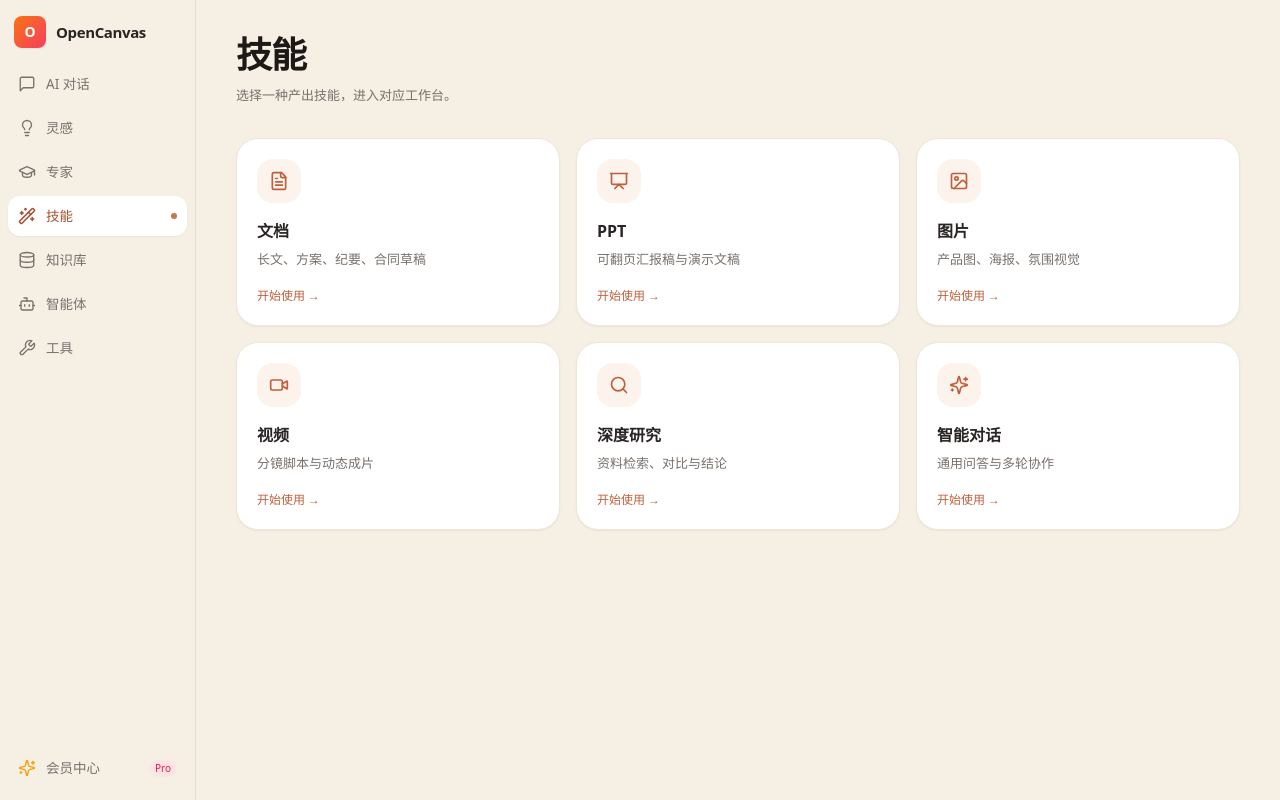
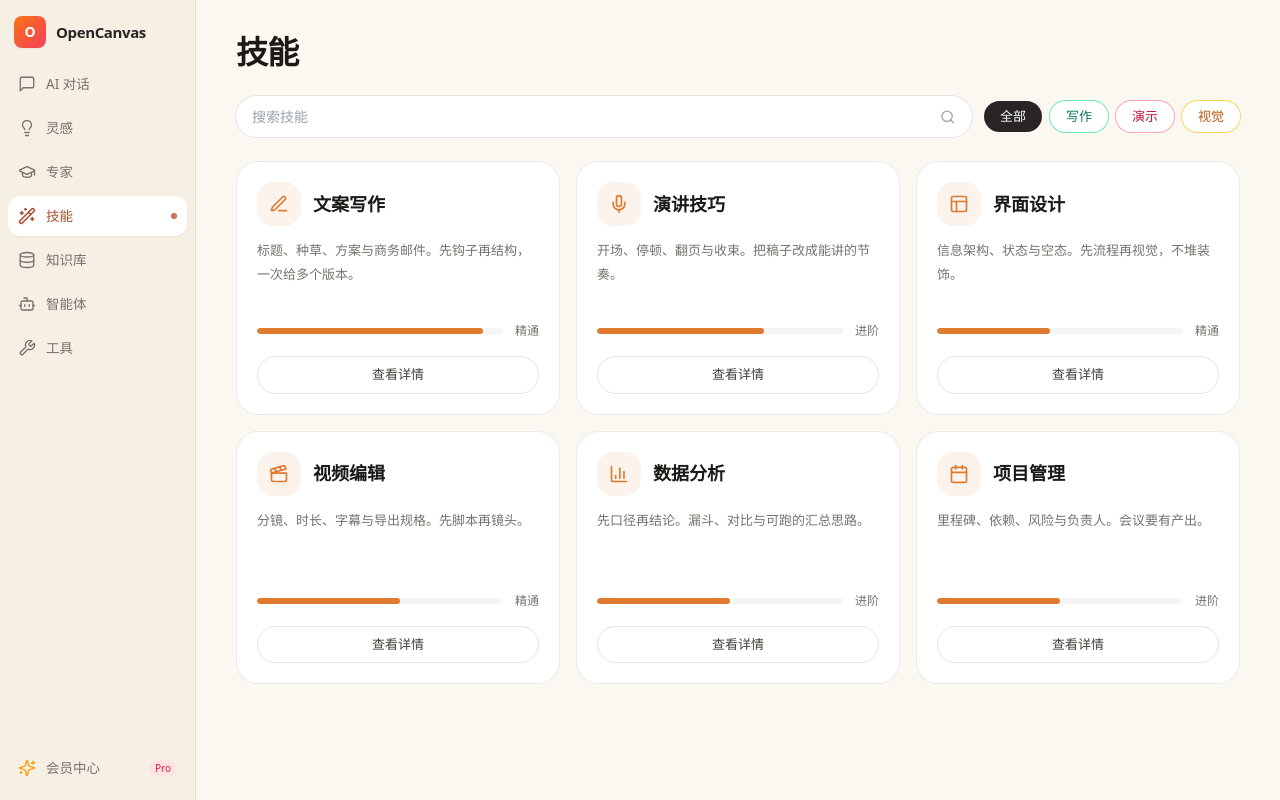
Before and after one commit to lichongyang130/opencode, a Next.js app: page /skills in a window 1280 px wide. Built offline with nearby package versions, Linux system fonts and the light colour scheme.

Commit message:
feat: skills hub matching search/filter mock
Search, 全部/写作/演示/视觉 chips, proficiency bars, and 查看详情
sheets that launch the matching workspace.

Co-authored-by: arena-agent <297053741+arena-agent@users.noreply.github.com>

```diff
--- a/src/app/skills/page.tsx
+++ b/src/app/skills/page.tsx
@@ -1,13 +1,16 @@
 "use client";
 
+import { useMemo, useState } from "react";
 import { useRouter } from "next/navigation";
 import {
-  FileText,
-  Image as ImageIcon,
-  Presentation,
+  BarChart3,
+  Calendar,
+  Clapperboard,
+  Layout,
+  Mic,
+  PenLine,
   Search,
-  Sparkles,
-  Video,
+  X,
   type LucideIcon,
 } from "lucide-react";
 import { Sidebar } from "@/components/workspace/Sidebar";
@@ -15,57 +18,246 @@
 import { toast } from "@/lib/store/toast";
 import { Toaster } from "@/components/Toaster";
 
+type Cat = "写作" | "演示" | "视觉";
+type Level = "精通" | "进阶" | "入门";
+
 const SKILLS: {
   key: string;
   label: string;
   desc: string;
+  detail: string[];
+  cat: Cat;
   mode: WorkspaceMode;
   icon: LucideIcon;
+  level: Level;
+  pct: number;
 }[] = [
-  { key: "docs", label: "文档", desc: "长文、方案、纪要、合同草稿", mode: "docs", icon: FileText },
-  { key: "ppt", label: "PPT", desc: "可翻页汇报稿与演示文稿", mode: "slides", icon: Presentation },
-  { key: "image", label: "图片", desc: "产品图、海报、氛围视觉", mode: "image", icon: ImageIcon },
-  { key: "video", label: "视频", desc: "分镜脚本与动态成片", mode: "video", icon: Video },
-  { key: "research", label: "深度研究", desc: "资料检索、对比与结论", mode: "research", icon: Search },
-  { key: "chat", label: "智能对话", desc: "通用问答与多轮协作", mode: "chat", icon: Sparkles },
+  {
+    key: "copy",
+    label: "文案写作",
+    desc: "标题、种草、方案与商务邮件。先钩子再结构，一次给多个版本。",
+    detail: [
+      "适合广告、社媒、邮件和方案里的文字。会先问对象与渠道，再给标题和正文。",
+      "输出：多版标题、钩子-利益-行动正文、禁用未验证功效。",
+      "不适合：把未测参数写成卖点。",
+    ],
+    cat: "写作",
+    mode: "docs",
+    icon: PenLine,
+    level: "精通",
+    pct: 92,
+  },
+  {
+    key: "speech",
+    label: "演讲技巧",
+    desc: "开场、停顿、翻页与收束。把稿子改成能讲的节奏。",
+    detail: [
+      "适合发布、述职和路演。会标强攻页与带过页，控制时间。",
+      "输出：口播稿、时间切分、可能被追问的三题。",
+      "不适合：只要一张装饰封面。",
+    ],
+    cat: "演示",
+    mode: "slides",
+    icon: Mic,
+    level: "进阶",
+    pct: 68,
+  },
+  {
+    key: "ui",
+    label: "界面设计",
+    desc: "信息架构、状态与空态。先流程再视觉，不堆装饰。",
+    detail: [
+      "适合后台、工作台和活动页。会给关键路径与组件清单。",
+      "输出：页面清单、状态表、一页一意的示意。",
+      "不适合：要未提供的像素终稿冒充已开发。",
+    ],
+    cat: "视觉",
+    mode: "image",
+    icon: Layout,
+    level: "精通",
+    pct: 46,
+  },
+  {
+    key: "video",
+    label: "视频编辑",
+    desc: "分镜、时长、字幕与导出规格。先脚本再镜头。",
+    detail: [
+      "适合产品演示和短视频口播。会写镜头表和字幕节奏。",
+      "输出：分镜、旁白、B-roll 清单。",
+      "不适合：承诺未拍摄素材已成片。",
+    ],
+    cat: "视觉",
+    mode: "video",
+    icon: Clapperboard,
+    level: "精通",
+    pct: 58,
+  },
+  {
+    key: "data",
+    label: "数据分析",
+    desc: "先口径再结论。漏斗、对比与可跑的汇总思路。",
+    detail: [
+      "适合运营周报和实验解读。未知数据标待核实，不编造显著。",
+      "输出：口径、假设、图表建议、SQL 示意。",
+      "不适合：要未提供数仓的真实结果。",
+    ],
+    cat: "写作",
+    mode: "research",
+    icon: BarChart3,
+    level: "进阶",
+    pct: 54,
+  },
+  {
+    key: "pm",
+    label: "项目管理",
+    desc: "里程碑、依赖、风险与负责人。会议要有产出。",
+    detail: [
+      "适合版本节奏和跨部门接口。缓冲公开，完成度不编造。",
+      "输出：里程碑、RACI、风险黄灯。",
+      "不适合：只要愿景海报。",
+    ],
+    cat: "演示",
+    mode: "docs",
+    icon: Calendar,
+    level: "进阶",
+    pct: 50,
+  },
 ];
+
+const CATS = ["全部", "写作", "演示", "视觉"] as const;
 
 export default function SkillsPage() {
   const router = useRouter();
   const { newConversation, selectConversation } = useChatStore();
+  const [q, setQ] = useState("");
+  const [cat, setCat] = useState<(typeof CATS)[number]>("全部");
+  const [open, setOpen] = useState<string | null>(null);
 
-  const start = async (mode: WorkspaceMode, label: string) => {
+  const list = useMemo(() => {
+    const s = q.trim();
+    return SKILLS.filter((x) => {
+      if (cat !== "全部" && x.cat !== cat) return false;
+      if (!s) return true;
+      return `${x.label}${x.desc}${x.cat}`.includes(s);
+    });
+  }, [q, cat]);
+
+  const current = SKILLS.find((x) => x.key === open) ?? null;
+
+  const start = async (mode: WorkspaceMode, label: string, hint?: string) => {
     const id = await newConversation(mode);
     await selectConversation(id);
     toast(`已打开「${label}」技能`, "success");
-    router.push("/chat");
+    router.push(hint ? `/chat?skill=${encodeURIComponent(label)}` : "/chat");
   };
 
   return (
-    <div className="flex h-screen overflow-hidden bg-[#f6efe4] text-stone-800">
+    <div className="flex h-screen overflow-hidden bg-[#fbf8f2] text-stone-800">
       <Sidebar />
       <main className="min-w-0 flex-1 overflow-y-auto px-6 py-7 lg:px-10">
-        <h1 className="text-[36px] font-extrabold tracking-tight text-stone-900">技能</h1>
-        <p className="mt-1 text-[13px] text-stone-500">选择一种产出技能，进入对应工作台。</p>
+        <h1 className="text-[32px] font-extrabold tracking-tight text-stone-900">技能</h1>
 
-        <div className="mt-8 grid grid-cols-1 gap-4 sm:grid-cols-2 xl:grid-cols-3">
-          {SKILLS.map((s) => (
-            <button
-              key={s.key}
-              type="button"
-              onClick={() => void start(s.mode, s.label)}
-              className="flex flex-col items-start rounded-[22px] border border-[#ece6db] bg-white p-5 text-left shadow-sm transition hover:-translate-y-0.5 hover:border-[#e0b79c]"
-            >
-              <span className="flex h-11 w-11 items-center justify-center rounded-2xl bg-[#fbf3ec] text-[#c05f3c]">
-                <s.icon className="h-5 w-5" />
-              </span>
-              <h2 className="mt-4 text-[16px] font-semibold text-stone-800">{s.label}</h2>
-              <p className="mt-1 text-[13px] leading-6 text-stone-500">{s.desc}</p>
-              <span className="mt-4 text-[12px] font-medium text-[#c05f3c]">开始使用 →</span>
-            </button>
+        <div className="mt-5 flex flex-wrap items-center gap-3">
+          <div className="flex min-w-[240px] flex-1 items-center gap-2 rounded-full bg-white px-4 py-2.5 ring-1 ring-stone-200">
+            <input
+              value={q}
+              onChange={(e) => setQ(e.target.value)}
+              placeholder="搜索技能"
+              className="w-full bg-transparent text-[14px] outline-none"
+            />
+            <Search className="h-4 w-4 text-stone-400" />
+          </div>
+          <div className="flex flex-wrap gap-2">
+            {CATS.map((c) => (
+              <button
+                key={c}
+                type="button"
+                onClick={() => setCat(c)}
+                className={`rounded-full px-4 py-1.5 text-[13px] font-medium ${
+                  cat === c
+                    ? "bg-stone-800 text-white"
+                    : c === "写作"
+                      ? "bg-white text-emerald-700 ring-1 ring-emerald-300"
+                      : c === "演示"
+                        ? "bg-white text-rose-700 ring-1 ring-rose-300"
+                        : c === "视觉"
+                          ? "bg-white text-amber-700 ring-1 ring-amber-300"
+                          : "bg-white text-stone-600 ring-1 ring-stone-200"
+                }`}
+              >
+                {c}
+              </button>
+            ))}
+          </div>
+        </div>
+
+        {list.length === 0 && <p className="mt-8 text-[13px] text-stone-500">没有匹配的技能。</p>}
+
+        <div className="mt-6 grid gap-4 pb-12 sm:grid-cols-2 xl:grid-cols-3">
+          {list.map((s) => (
+            <article key={s.key} className="flex flex-col rounded-[22px] border border-stone-200/80 bg-white p-5">
+              <div className="flex items-center gap-3">
+                <span className="flex h-11 w-11 items-center justify-center rounded-2xl bg-[#fbf3ec] text-[#e07a2f]">
+                  <s.icon className="h-5 w-5" />
+                </span>
+                <h2 className="text-[18px] font-semibold text-stone-900">{s.label}</h2>
+              </div>
+              <p className="mt-3 min-h-[72px] text-[13px] leading-6 text-stone-500">{s.desc}</p>
+              <div className="mt-3 flex items-center gap-3">
+                <div className="h-1.5 flex-1 overflow-hidden rounded-full bg-stone-100">
+                  <div className="h-full rounded-full bg-[#e07a2f]" style={{ width: `${s.pct}%` }} />
+                </div>
+                <span className="text-[12px] text-stone-500">{s.level}</span>
+              </div>
+              <button
+                type="button"
+                onClick={() => setOpen(s.key)}
+                className="mt-4 w-full rounded-full border border-stone-200 py-2 text-[13px] text-stone-700 hover:border-[#e07a2f]"
+              >
+                查看详情
+              </button>
+            </article>
           ))}
         </div>
       </main>
+
+      {current && (
+        <div className="fixed inset-0 z-50 flex items-end justify-center bg-black/40 p-4 sm:items-center" onClick={() => setOpen(null)}>
+          <div className="w-full max-w-[560px] rounded-[24px] bg-[#fbf8f2] p-6 shadow-2xl" onClick={(e) => e.stopPropagation()}>
+            <div className="flex items-start gap-3">
+              <span className="flex h-12 w-12 items-center justify-center rounded-2xl bg-[#fbf3ec] text-[#e07a2f]">
+                <current.icon className="h-6 w-6" />
+              </span>
+              <div className="min-w-0 flex-1">
+                <p className="text-[20px] font-bold text-stone-900">{current.label}</p>
+                <p className="text-[13px] text-stone-500">
+                  {current.cat} · {current.level}
+                </p>
+              </div>
+              <button type="button" onClick={() => setOpen(null)} aria-label="关闭">
+                <X className="h-5 w-5 text-stone-400" />
+              </button>
+            </div>
+            <div className="mt-4 space-y-3 text-[14px] leading-7 text-stone-700">
+              {current.detail.map((p) => (
+                <p key={p}>{p}</p>
+              ))}
+            </div>
+            <div className="mt-5 flex gap-2">
+              <button
+                type="button"
+                onClick={() => void start(current.mode, current.label)}
+                className="rounded-full bg-[#c45c2a] px-5 py-2 text-[13px] font-semibold text-white"
+              >
+                开始使用
+              </button>
+              <button type="button" onClick={() => setOpen(null)} className="rounded-full px-4 py-2 text-[13px] text-stone-500">
+                返回
+              </button>
+            </div>
+          </div>
+        </div>
+      )}
       <Toaster />
     </div>
   );
```
